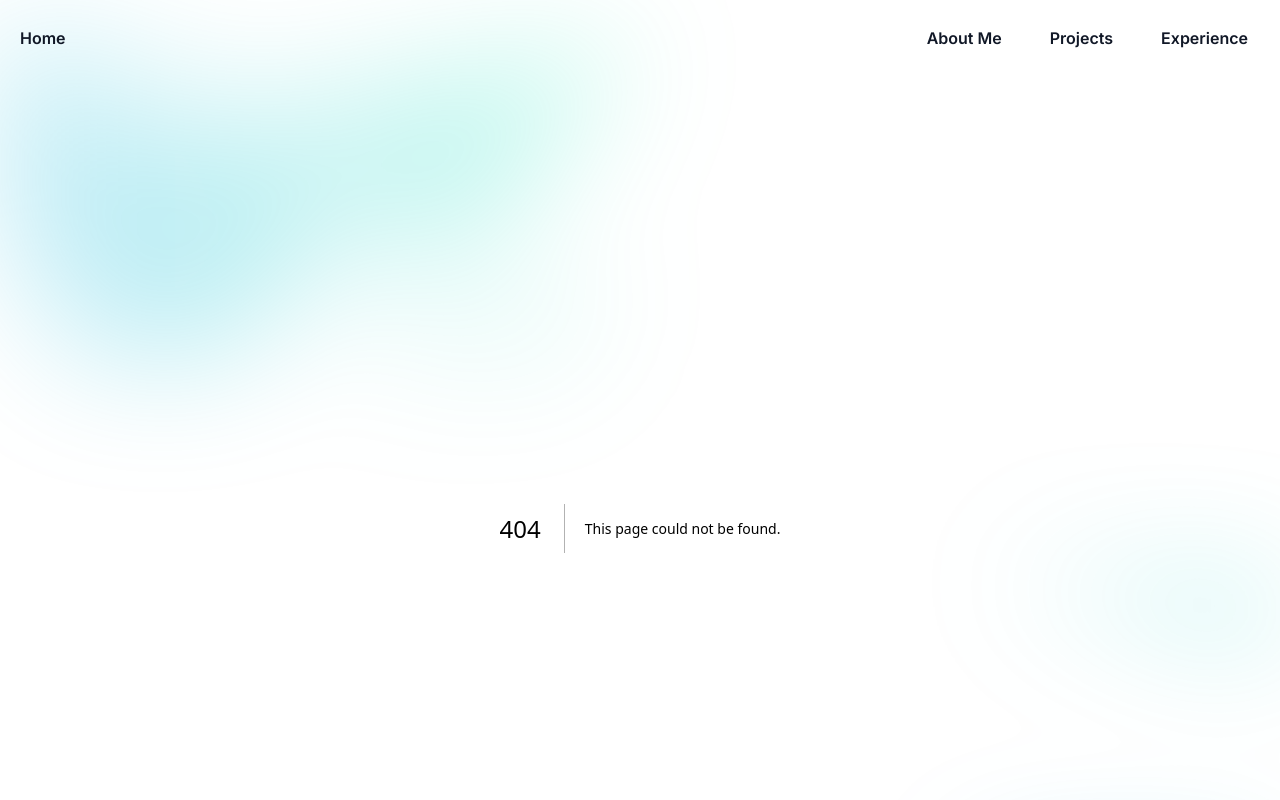
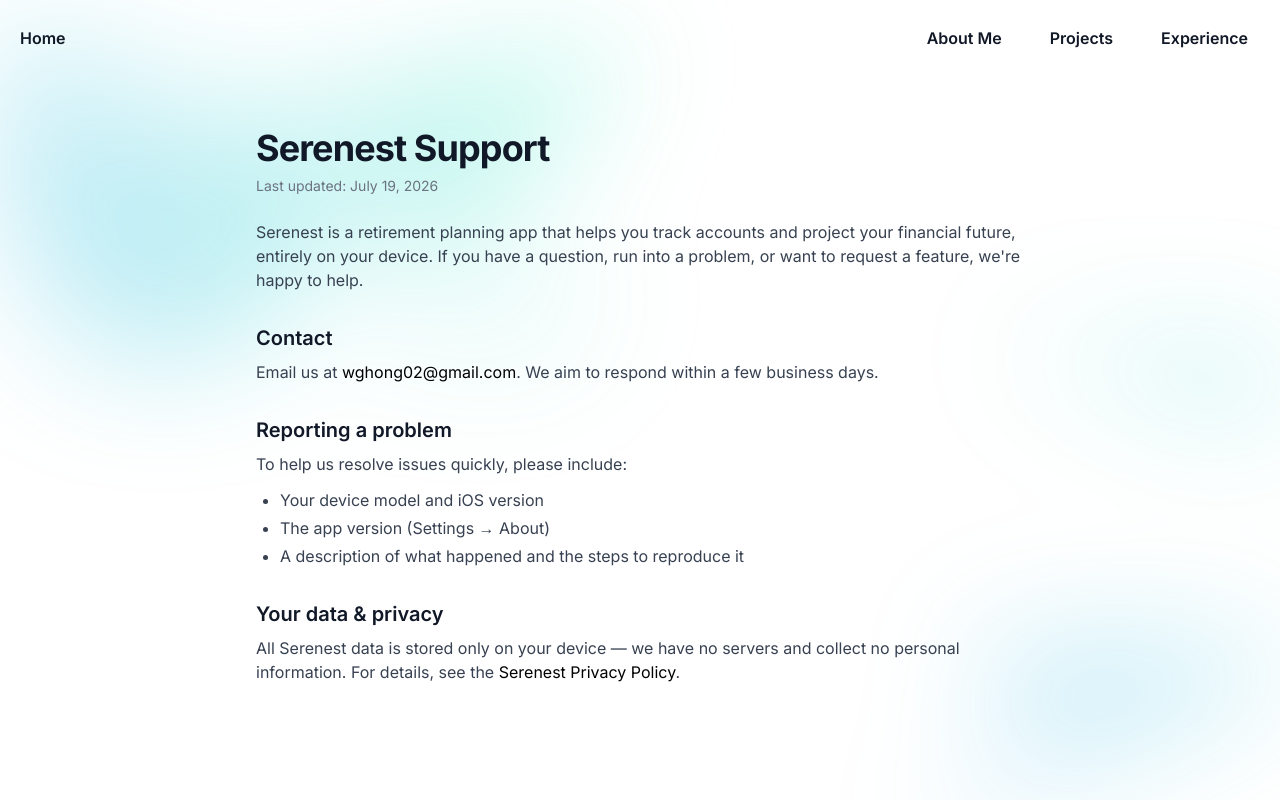
Before and after one commit to wghong02/wghong02.github.io, a Next.js app: page /apps/support/serenest in a window 1280 px wide. Before the commit this address had no page. Shown: the top 800 px of the page. Built offline with nearby package versions, Linux system fonts and the light colour scheme.

Commit message:
add support pages

```diff
--- /dev/null
+++ b/src/app/apps/support/serenest/layout.tsx
@@ -0,0 +1,12 @@
+import type { Metadata } from "next";
+
+export const metadata: Metadata = {
+	title: "Serenest Support",
+	description: "Support and contact information for the Serenest retirement planning app.",
+};
+
+const SerenestSupportLayout = ({ children }: { children: React.ReactNode }) => {
+	return children;
+};
+
+export default SerenestSupportLayout;
--- /dev/null
+++ b/src/app/apps/support/serenest/page.tsx
@@ -0,0 +1,58 @@
+export default function SerenestSupport() {
+	return (
+		<div className="mx-auto w-full max-w-3xl text-left text-gray-700">
+			<h1 className="text-3xl font-bold tracking-tight text-gray-900 sm:text-4xl">
+				Serenest Support
+			</h1>
+			<p className="pt-2 text-sm text-gray-500">Last updated: July 19, 2026</p>
+
+			<p className="pt-6">
+				Serenest is a retirement planning app that helps you track accounts and
+				project your financial future, entirely on your device. If you have a
+				question, run into a problem, or want to request a feature, we&apos;re
+				happy to help.
+			</p>
+
+			<h2 className="pt-8 text-xl font-semibold text-gray-900">Contact</h2>
+			<p className="pt-2">
+				Email us at{" "}
+				<a
+					href="mailto:wghong02@gmail.com"
+					className="text-black hover:text-blue-500 hover:underline"
+				>
+					wghong02@gmail.com
+				</a>
+				. We aim to respond within a few business days.
+			</p>
+
+			<h2 className="pt-8 text-xl font-semibold text-gray-900">
+				Reporting a problem
+			</h2>
+			<p className="pt-2">
+				To help us resolve issues quickly, please include:
+			</p>
+			<ul className="list-disc pt-2 pl-6">
+				<li className="pt-1">Your device model and iOS version</li>
+				<li className="pt-1">The app version (Settings &rarr; About)</li>
+				<li className="pt-1">
+					A description of what happened and the steps to reproduce it
+				</li>
+			</ul>
+
+			<h2 className="pt-8 text-xl font-semibold text-gray-900">
+				Your data &amp; privacy
+			</h2>
+			<p className="pt-2 pb-4">
+				All Serenest data is stored only on your device — we have no servers and
+				collect no personal information. For details, see the{" "}
+				<a
+					href="/apps/policy/serenest"
+					className="text-black hover:text-blue-500 hover:underline"
+				>
+					Serenest Privacy Policy
+				</a>
+				.
+			</p>
+		</div>
+	);
+}
```
Also changed, not shown: 1 other file (tests, documents, lock files or other folders).
